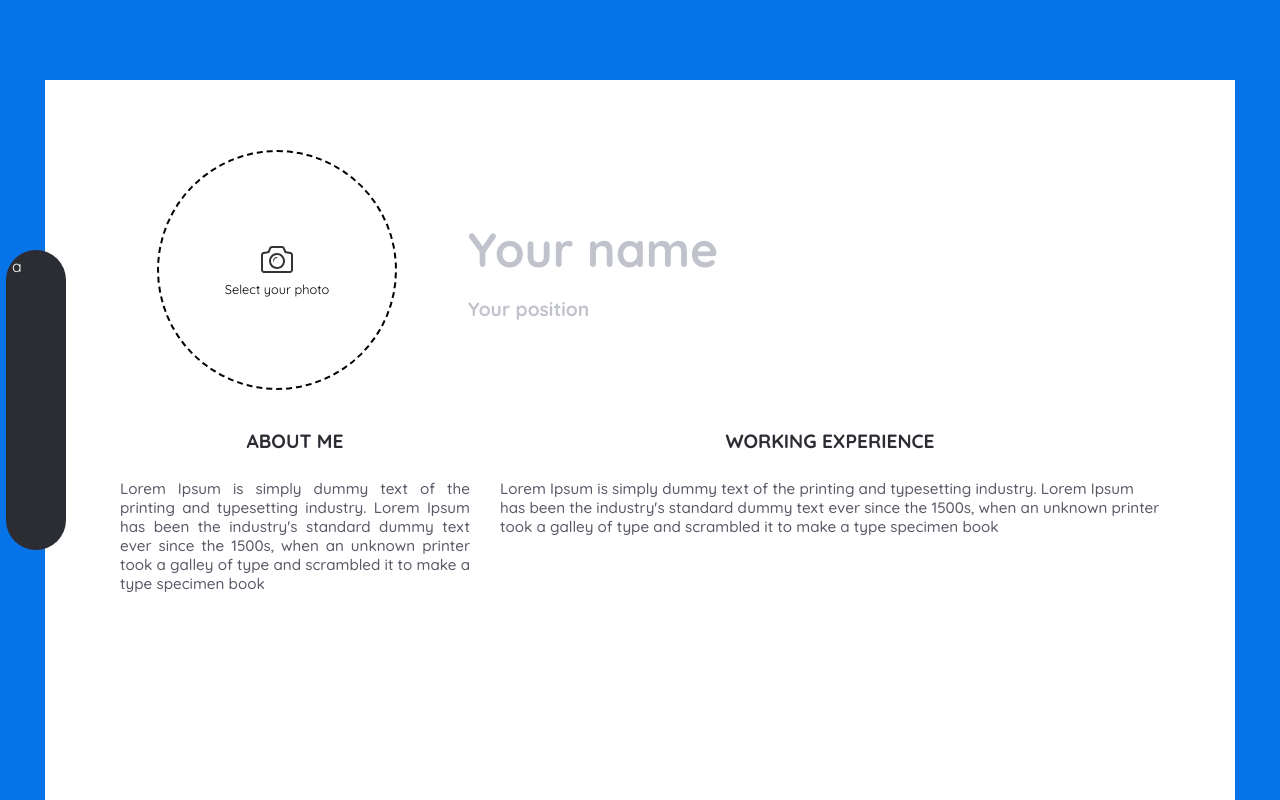
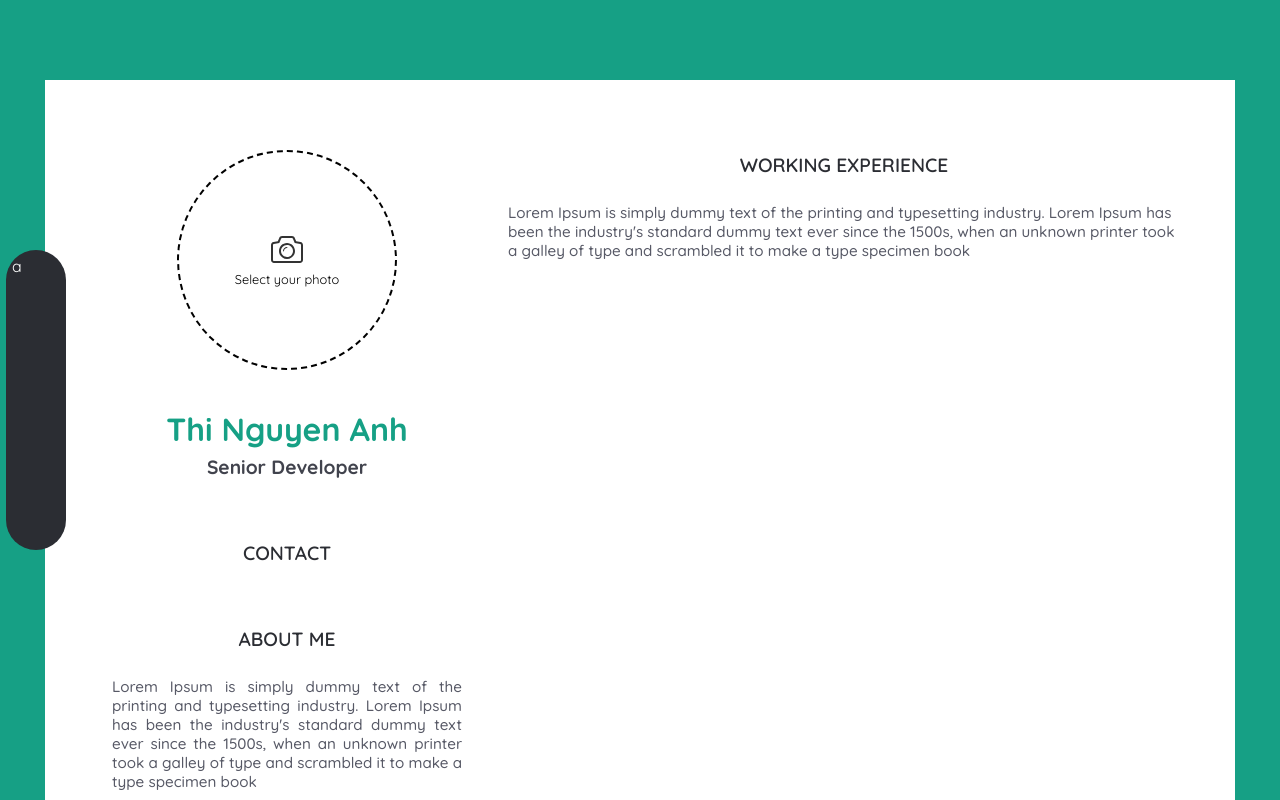
Before and after one commit to anhthi-projects/cv-creator-nextjs, a Next.js app: page /design/design in a window 1280 px wide. Shown: the top 800 px of the page. Built offline with nearby package versions, Linux system fonts and the light colour scheme.

Commit message:
Relayout

```diff
--- a/src/components/section/section.tsx
+++ b/src/components/section/section.tsx
@@ -12,9 +12,10 @@ const Section: FC<SectionProps> = ({ title, content, ...restProps }) => {
     <Box {...restProps}>
       <Title
         text={title}
+        placeholder={title}
         color={Color.Light10}
         fontSize={FontSize.Lg}
-        fontWeight={FontWeight.Bold}
+        fontWeight={FontWeight.SemiBold}
         textAlign="center"
       />
       {content}
--- a/src/pages/design/avatar/avatar.styled.tsx
+++ b/src/pages/design/avatar/avatar.styled.tsx
@@ -1,6 +1,6 @@
 import styled, { css } from "styled-components";
 
-import { FontSize } from "@src/styles/variables";
+import { FontSize, Space } from "@src/styles/variables";
 
 export const PreviewPhoto = styled.div`
   position: absolute;
@@ -33,9 +33,9 @@ export const FileUploader = styled.label`
 `;
 
 export const AvatarWrapper = styled.div`
-  width: 240px;
-  height: 240px;
-  margin: auto;
+  width: 220px;
+  height: 220px;
+  margin: 0 auto ${Space.px36};
   position: relative;
 
   &:has(${PreviewPhoto}):hover {
--- a/src/pages/design/design.styled.tsx
+++ b/src/pages/design/design.styled.tsx
@@ -13,7 +13,7 @@ export const PageWrapper = styled.div`
 `;
 
 export const YourName = styled(ContentEditable)`
-  margin: 0 0 ${Space.px12};
+  margin: 0 0 ${Space.px6};
 `;
 
 export const YourPosition = styled(ContentEditable)`
--- a/src/pages/design/design.tsx
+++ b/src/pages/design/design.tsx
@@ -16,45 +16,40 @@ import { PageWrapper, YourName, YourPosition } from "./design.styled";
 import EditTools from "./edit-tools";
 
 const Designing = () => {
-  const renderHeader = () => {
+  const renderNameAndPosition = () => {
     return (
-      <Flex>
-        <Box
-          width={Page.SmallLeftColWidth}
-          minWidth={Page.SmallLeftColWidth}
-          marginLeft={Space.px12}
-          marginRight={Space.px36}
-        >
-          <Avatar />
-        </Box>
-        <Flex flexGrow="1" flexDirection="column" justifyContent="center">
-          <YourName
+      <>
+        <ContentEditable
+          text="Thi Nguyen Anh"
           placeholder="Your name"
-            color={Color.Blue}
-            fontSize={FontSize.Xl2}
+          color={Color.Primary}
+          fontSize={FontSize.Xl1}
           fontWeight={FontWeight.Bold}
+          textAlign="center"
+          noMargin
         />
-          <YourPosition
+        <ContentEditable
+          text="Senior Developer"
           placeholder="Your position"
           color={Color.Light8}
           fontSize={FontSize.Lg}
           fontWeight={FontWeight.Bold}
+          textAlign="center"
+          noMargin
         />
-        </Flex>
-      </Flex>
+      </>
     );
   };
 
-  const renderBody = () => {
+  const renderContact = () => {
+    return <Section title="Contact" marginTop={Space.px56} content="" />;
+  };
+
+  const renderAboutMe = () => {
     return (
-      <Flex marginTop={Space.px36}>
-        <Box
-          width={Page.LargeLeftColWidth}
-          minWidth={Page.LargeLeftColWidth}
-          marginRight={Space.px20}
-        >
       <Section
         title="About Me"
+        marginTop={Space.px56}
         content={
           <ContentEditable
             text="Lorem Ipsum is simply dummy text of the printing and typesetting industry. Lorem Ipsum has been the industry's standard dummy text ever since the 1500s, when an unknown printer took a galley of type and scrambled it to make a type specimen book"
@@ -62,16 +57,6 @@ const Designing = () => {
           />
         }
       />
-        </Box>
-        <Flex flexGrow="1">
-          <Section
-            title="Working Experience"
-            content={
-              <ContentEditable text="Lorem Ipsum is simply dummy text of the printing and typesetting industry. Lorem Ipsum has been the industry's standard dummy text ever since the 1500s, when an unknown printer took a galley of type and scrambled it to make a type specimen book" />
-            }
-          />
-        </Flex>
-      </Flex>
     );
   };
 
@@ -82,8 +67,27 @@ const Designing = () => {
       </Head>
       <EditTools />
       <PageWrapper>
-        {renderHeader()}
-        {renderBody()}
+        <Flex>
+          <Box
+            width={Page.LeftColWidth}
+            minWidth={Page.LeftColWidth}
+            marginLeft={Space.px12}
+            marginRight={Space.px36}
+          >
+            <Avatar />
+            {renderNameAndPosition()}
+            {renderContact()}
+            {renderAboutMe()}
+          </Box>
+          <Flex flexGrow="1" flexDirection="column">
+            <Section
+              title="Working Experience"
+              content={
+                <ContentEditable text="Lorem Ipsum is simply dummy text of the printing and typesetting industry. Lorem Ipsum has been the industry's standard dummy text ever since the 1500s, when an unknown printer took a galley of type and scrambled it to make a type specimen book" />
+              }
+            />
+          </Flex>
+        </Flex>
       </PageWrapper>
     </>
   );
--- a/src/styles/global-styles.ts
+++ b/src/styles/global-styles.ts
@@ -3,13 +3,27 @@ import { createGlobalStyle } from "styled-components";
 import { Color } from "./variables";
 
 const GlobalStyles = createGlobalStyle`
+  ::-webkit-scrollbar {
+    width: 10px;
+  }
+
+  ::-webkit-scrollbar-track {
+    background-color: ${Color.Light8};
+  }
+
+  ::-webkit-scrollbar-thumb {
+    background-color: ${Color.Light4};
+    border-radius: 5px;
+  }
+
+
   html,
   body {
     margin: 0;
     padding: 0;
     font-family: "Quicksand";
     box-sizing: border-box;
-    background-color: ${Color.Blue};
+    background-color: ${Color.Primary};
   }
 
   input,
--- a/src/styles/variables.ts
+++ b/src/styles/variables.ts
@@ -5,9 +5,8 @@
 export enum Page {
   Width = "1190px",
   Ratio = 1.4145161,
-  Padding = "70px",
-  SmallLeftColWidth = "300px",
-  LargeLeftColWidth = "360px",
+  Padding = "70px 50px",
+  LeftColWidth = "360px",
 }
 
 /*
@@ -15,7 +14,7 @@ export enum Page {
  */
 
 export enum Color {
-  Primary = "#0773e8",
+  Primary = "#16a085",
   White = "#ffffff",
   Blue = "#0773e8",
 
```
Lines whose indentation alone changed are shown as unchanged.
